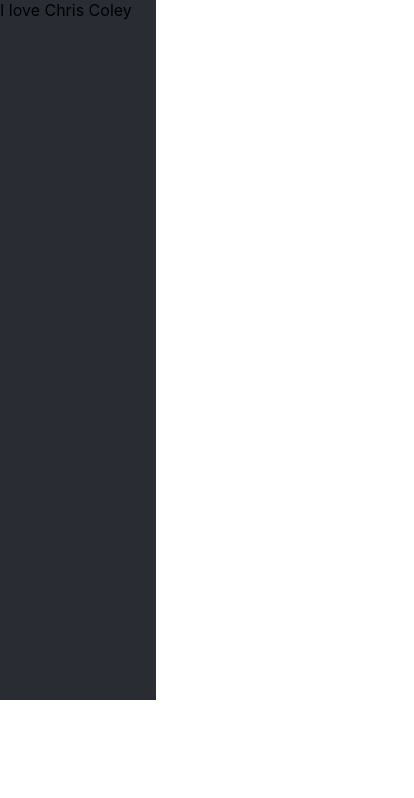
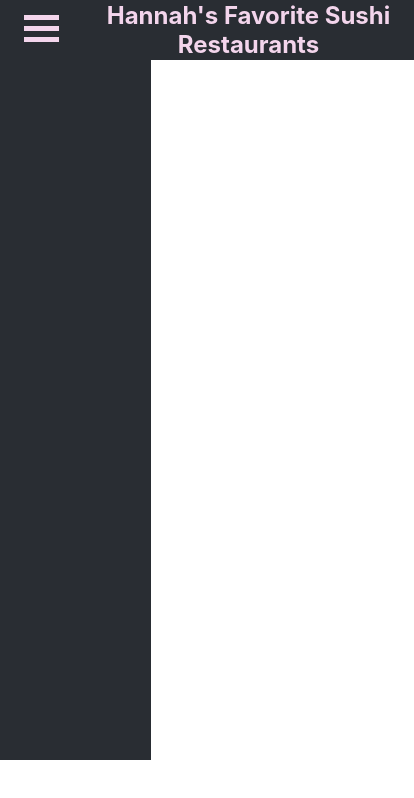
Before and after one commit to lilaznbliss/Coley-React-Neighborhood-App, a React (Create React App) app: page / in a window 390 px wide. Shown: the top 798 px of the page, 414 px wide, since content can reach past the window. Built offline with nearby package versions, Linux system fonts and the light colour scheme; no server answers.

Commit message:
app with headers bar and hamburger menu button animation

```diff
--- a/src/App.css
+++ b/src/App.css
@@ -1,6 +1,6 @@
 #map {
   height: 700px;
-  width: 600px;
+  width: 70%;
 }
 
 .App {
@@ -23,12 +23,37 @@
   color: white;
 }
 
+.headersBar {
+  width: 100%;
+  height: 60px;
+  display: flex;
+  flex-direction: row;
+  padding-left: 24px;
+  background-color: #292D33;
+  align-items: center;
+}
+
 .App-link {
   color: #61dafb;
 }
 
 .wholePage {
   display: flex;
+  flex-direction: column;
+}
+
+.app-window{
+  display: flex;
+  flex-direction: row;
+}
+
+h1{
+  font-size: 24px;
+  color: #F3D5EC;
+  text-align: center;
+  font: "Roboto", "Arial", "Helvetica", sans-serif;
+  margin: 0;
+  padding-left: 24px;
 }
 
 @keyframes App-logo-spin {
--- a/src/App.js
+++ b/src/App.js
@@ -3,6 +3,8 @@ import axios from 'axios';
 
 import './App.css';
 import SideNav from './components/SideNav.js';
+import HamburgerMenu from './components/HamburgerMenu.js';
+import './components/HamburgerMenu.css';
 
 
 
@@ -40,7 +42,7 @@ class App extends Component {
         '<div className="content">' +
           '<div className="siteNotice">' +
           '</div>' +
-          '<h1 id="firstHeading className="firstHeading">' + myRestaurant.venue.name + '</h1>' +
+          '<h2 id="firstHeading className="firstHeading">' + myRestaurant.venue.name + '</h2>' +
           '<div className="bodyContent">' +
             '<p><strong>Location: </strong><br>' +
             myRestaurant.venue.location.formattedAddress[0] + '<br>' +
@@ -98,23 +100,30 @@ class App extends Component {
   render() {
     return (
       <div className='wholePage'>
-        <SideNav />
-
-        <div id='map'>
+        <div className='headersBar'>
+          <div className="menu">
+            <HamburgerMenu />
+          </div>
+          <div className="app-title">
+            <h1>Hannah&#39;s Favorite Sushi Restaurants</h1>
+          </div>
+        </div>
+        <div className='app-window'>
+          <SideNav />
+          <div id='map' />
         </div>
       </div>
-
     );
   }
 }
 
 function loadScript (url) {
-  const index = window.document.getElementsByTagName('script')[0]
-  const script = window.document.createElement('script')
-  script.src = url
-  script.async = true
-  script.defer = true
-  index.parentNode.insertBefore(script, index)
+  const index = window.document.getElementsByTagName('script')[0];
+  const script = window.document.createElement('script');
+  script.src = url;
+  script.async = true;
+  script.defer = true;
+  index.parentNode.insertBefore(script, index);
 }
 
 export default App;
--- /dev/null
+++ b/src/components/HamburgerMenu.css
@@ -0,0 +1,25 @@
+
+.container {
+    display: inline-block;
+    cursor: pointer;
+}
+
+.bar1, .bar2, .bar3 {
+    width: 35px;
+    height: 5px;
+    background-color: #F3D5EC;
+    margin: 6px 0;
+    transition: 0.4s;
+}
+
+.change .bar1 {
+    -webkit-transform: rotate(-45deg) translate(-9px, 6px);
+    transform: rotate(-45deg) translate(-9px, 6px);
+}
+
+.change .bar2 {opacity: 0;}
+
+.change .bar3 {
+    -webkit-transform: rotate(45deg) translate(-8px, -8px);
+    transform: rotate(45deg) translate(-8px, -8px);
+}
--- /dev/null
+++ b/src/components/HamburgerMenu.js
@@ -0,0 +1,38 @@
+import React, { Component } from 'react';
+import './HamburgerMenu.css';
+
+class HamburgerMenu extends Component {
+
+  /*let sideMenu = document.getElementsByClassName("sideNav");
+
+  closeNav() {
+    sideMenu.css('width', '0');
+  }
+
+  openNav() {
+    sideMenu.css('width', '30%');
+  }*/
+
+   hamburgerMenuAction() {
+    let bars = document.getElementsByClassName("bar");
+    for (let i = 0; i < bars.length; i++) {
+      console.log('hi');
+      bars[i].classList.toggle("change");
+
+    };
+
+  }
+
+  render() {
+    return(
+      <div className=" bar container" onClick= {this.hamburgerMenuAction}>
+        <div className="bar bar1"></div>
+        <div className="bar bar2"></div>
+        <div className="bar bar3"></div>
+      </div>
+
+    )
+  }
+}
+
+  export default HamburgerMenu;
--- a/src/components/SideNav.css
+++ b/src/components/SideNav.css
@@ -1,5 +1,11 @@
 .sideNav{
-  width: 400px;
+  width: 30%;
   height: 700px;
   background-color: #292D33;
+  padding-left: 24px;
+
+  padding-right: 24px;
 }
+.sideNav .change{
+
+}
--- a/src/components/SideNav.js
+++ b/src/components/SideNav.js
@@ -3,13 +3,19 @@ import './SideNav.css';
 
 class SideNav extends Component {
 
+
   render() {
     return(
-      <div className="sideNav">
-      I love Chris Coley
+       <div className="sideNav bar">
+        <div className="search-filter-bar">
+        </div>
+        <div className="restaurant-list">
+        </div>
       </div>
     )
   }
+
+
 }
 
 export default SideNav;
```
